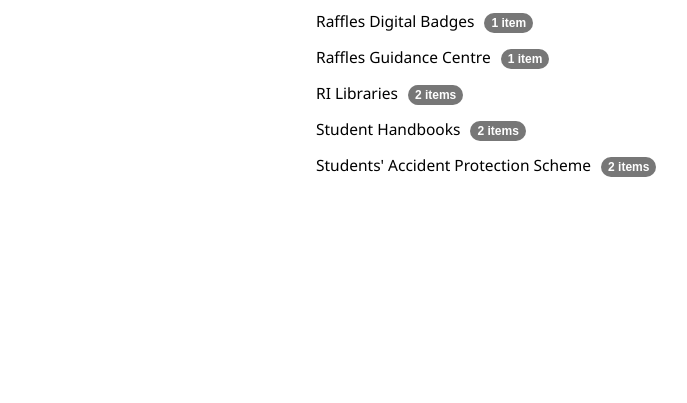
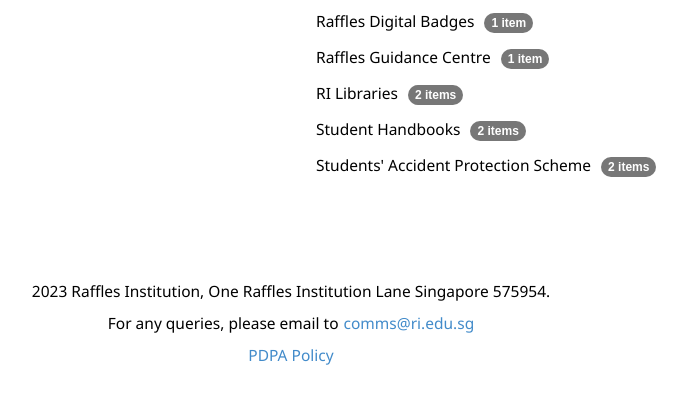
Before and after one commit to snauzzzz/Stamford-website, a plain HTML site: page html/home.html in a window 1280 px wide. Shown: the part 1229-1632 px from the top of the page, without its empty margins (349-1036 px from the left). After the commit the page ends 1600 px from the top, so only its background shows below. Drawn offline with Linux system fonts and the light colour scheme.

Commit message:
Add page footer

```diff
--- a/html/home.html
+++ b/html/home.html
@@ -10,6 +10,8 @@
         <link rel="stylesheet" href="/styles/event-calendar.css">
         <link rel="stylesheet" href="/styles/announcements.css">
         <link rel="stylesheet" href="/styles/forms-&-links.css">
+        <link rel="stylesheet" href="/styles/page-footer.css">
+
     </head>
     <body>
         <div class="header-wrapper">
@@ -123,6 +125,12 @@
             </div>
         </div>
 
+        <div class="page-footer">
+            <p>2023 Raffles Institution, One Raffles Institution Lane Singapore 575954.</p>
+            <p>For any queries, please email to<a href="mailto:comms@ri.edu.sg">comms@ri.edu.sg</a></p>
+            <p><a style="margin: 0;" href="https://forms.ri.edu.sg/docs/PDPA_Policy.pdf" target="_blank">PDPA Policy</a></p>
+        </div>
+
         <script type="module" src="/scripts/renderHome.js"></script>
     </body>
 </html>
--- a/styles/general.css
+++ b/styles/general.css
@@ -1,5 +1,6 @@
 body {
+    position: relative;
     margin: 0;
     font-family:'Segoe UI', Tahoma, Geneva, Verdana, sans-serif;
-    height: 3000px;
+    height: 1600px;
 }
--- /dev/null
+++ b/styles/page-footer.css
@@ -0,0 +1,26 @@
+.page-footer {
+    position: absolute;
+    bottom: 0;
+    display: flex;
+    width: 100%; /* Make footer full width */
+    align-items: center;
+    justify-content: center; /* Add this */
+    flex-direction: column;
+    font-size: 15.5px;
+}
+
+.page-footer p {
+    margin: 5px 0px;
+}
+
+.page-footer p a {
+    margin-left: 5px;
+    text-decoration: none;
+    color: rgb(66, 139, 202);
+}
+
+.page-footer p a:hover {
+    color: lightblue;
+    text-decoration: underline;
+    color: rgb(42, 100, 150);
+}
```
